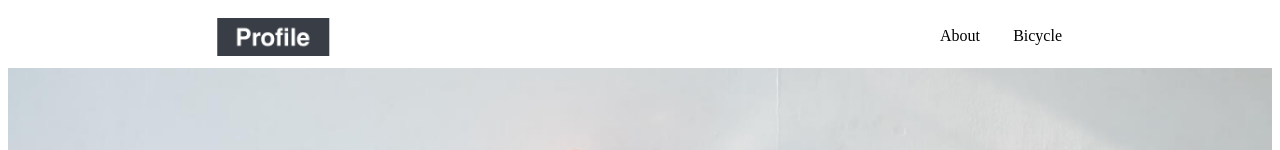
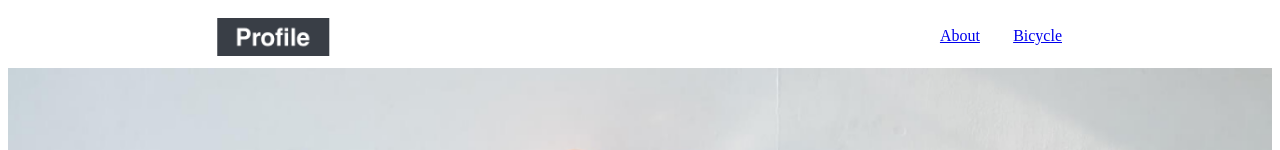
Before and after one commit to tappypuppy/profile-site-1col, a Next.js app: page / in a window 1280 px wide. Shown: the top 150 px of the page. Built offline with nearby package versions, Linux system fonts and the light colour scheme.

Commit message:
add Link

```diff
--- a/src/components/About/About.tsx
+++ b/src/components/About/About.tsx
@@ -10,7 +10,9 @@ function About() {
         width={100}
         height={100}
       />
-      <div className={styles.about}>About</div>
+      <div className={styles.about}>
+        <div id="about">About</div>
+      </div>
       <Image
         className={styles.border}
         src="/border_1.svg"
--- a/src/components/Bicycle/Bicycle.tsx
+++ b/src/components/Bicycle/Bicycle.tsx
@@ -3,7 +3,9 @@ import styles from "./index.module.css";
 function Bicycle() {
   return (
     <div>
-        <div className={styles.bicycle}>Bicycle</div>
+      <div className={styles.bicycle}>
+        <div id="bicycle">Bicycle</div>
+      </div>
       <Image
         className={styles.border}
         src="/border_2.svg"
--- a/src/components/Header/Header.tsx
+++ b/src/components/Header/Header.tsx
@@ -1,6 +1,7 @@
 import Image from "next/image";
 import { Link as Scroll } from "react-scroll";
 import styles from "./index.module.css";
+import Link from "next/link";
 
 function Header() {
   return (
@@ -18,11 +19,11 @@ function Header() {
         height={40}
       />
       <div className={styles.about}>
-        {/* <Scroll to="about" smooth={true} duration={100}> */}
-          About
-        {/* </Scroll> */}
+        <Link href="/#about">About</Link>
       </div>
-      <div className={styles.bicycle}>Bicycle</div>
+      <div className={styles.bicycle}>
+        <Link href="/#bicycle">Bicycle</Link>
+      </div>
     </div>
   );
 }
```
